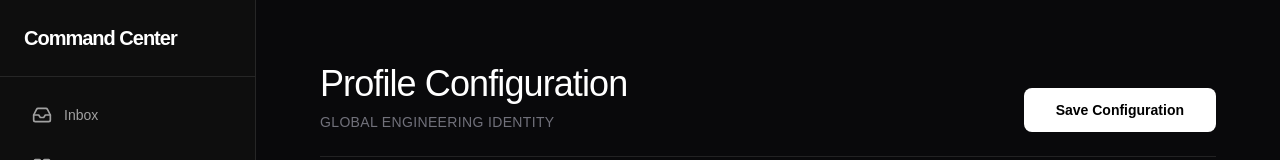
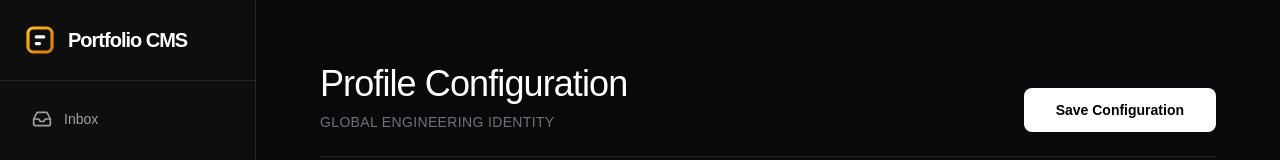
Before and after one commit to DPanvish/Portfolio-CMS, a Next.js app: page /admin/about in a window 1280 px wide. Shown: the top 160 px of the page. Built offline with nearby package versions, Linux system fonts and the light colour scheme; no server answers; the database is empty; sample sign-in values are in the browser's storage.

Commit message:
feat: favicon and logo added

```diff
--- a/app/admin/layout.tsx
+++ b/app/admin/layout.tsx
@@ -4,6 +4,7 @@ import { useSession, signOut } from "next-auth/react";
 import { useRouter, usePathname } from "next/navigation";
 import { useEffect } from "react";
 import Link from "next/link";
+import Image from "next/image";
 import { LayoutDashboard, Briefcase, GraduationCap, User, LogOut, Inbox } from "lucide-react";
 
 export default function AdminLayout({ children }: { children: React.ReactNode }) {
@@ -31,8 +32,11 @@ export default function AdminLayout({ children }: { children: React.ReactNode })
     <div className="min-h-screen flex bg-neutral-950 text-white">
       {/* Sidebar */}
       <aside className="w-64 border-r border-neutral-800 flex flex-col bg-neutral-900/30">
-        <div className="p-6 border-b border-neutral-800">
-          <h2 className="text-xl font-bold tracking-tighter">Command Center</h2>
+        <div className="p-6 border-b border-neutral-800 flex items-center gap-3">
+          <div className="w-8 h-8 rounded overflow-hidden flex-shrink-0">
+            <Image src="/logo.svg" alt="Portfolio CMS Logo" width={32} height={32} className="object-cover" />
+          </div>
+          <h2 className="text-xl font-bold tracking-tighter">Portfolio CMS</h2>
         </div>
         <nav className="flex-1 p-4 space-y-2">
           {navItems.map((item) => (
```
Also changed, not shown: app/icon.svg (added), public/logo.svg (added).
